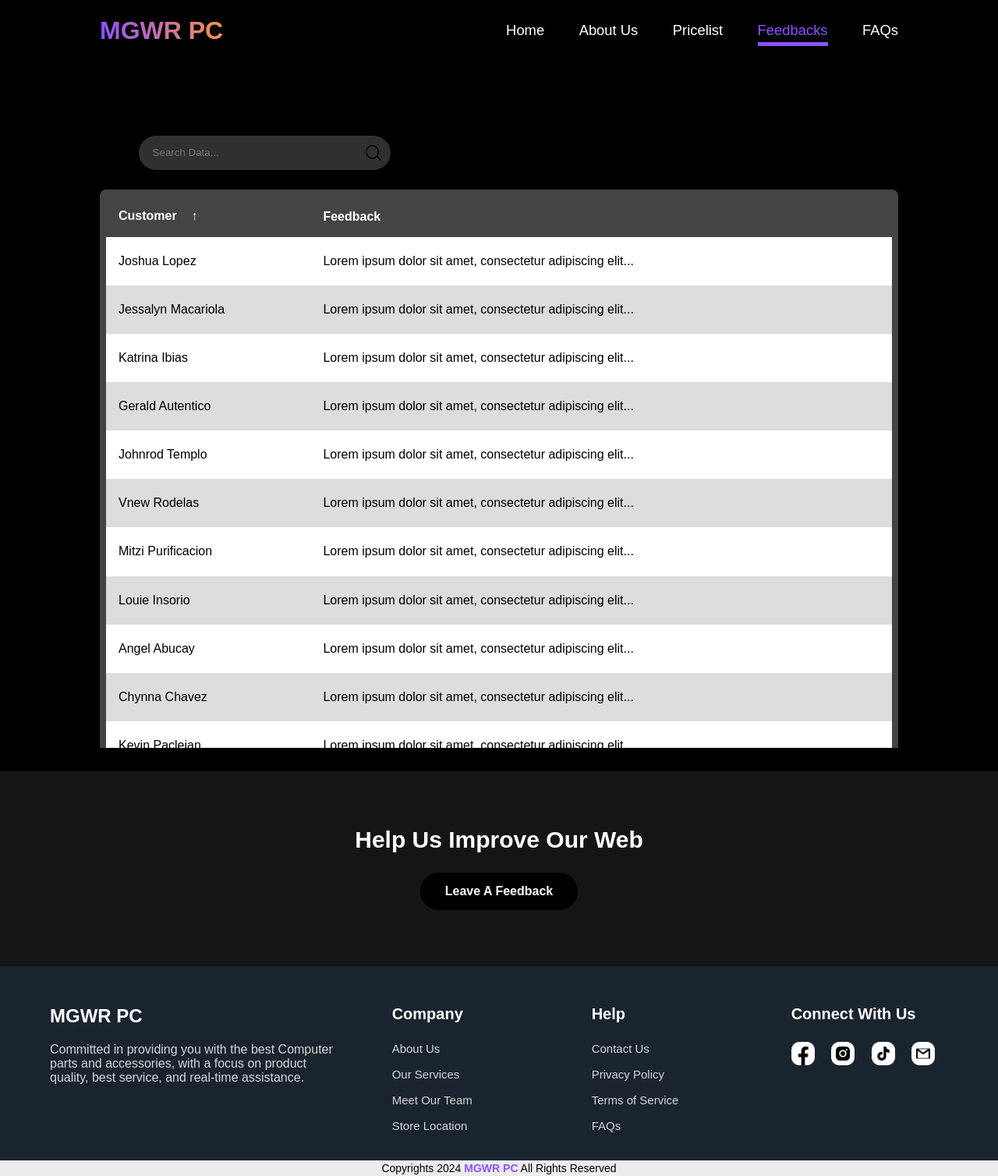
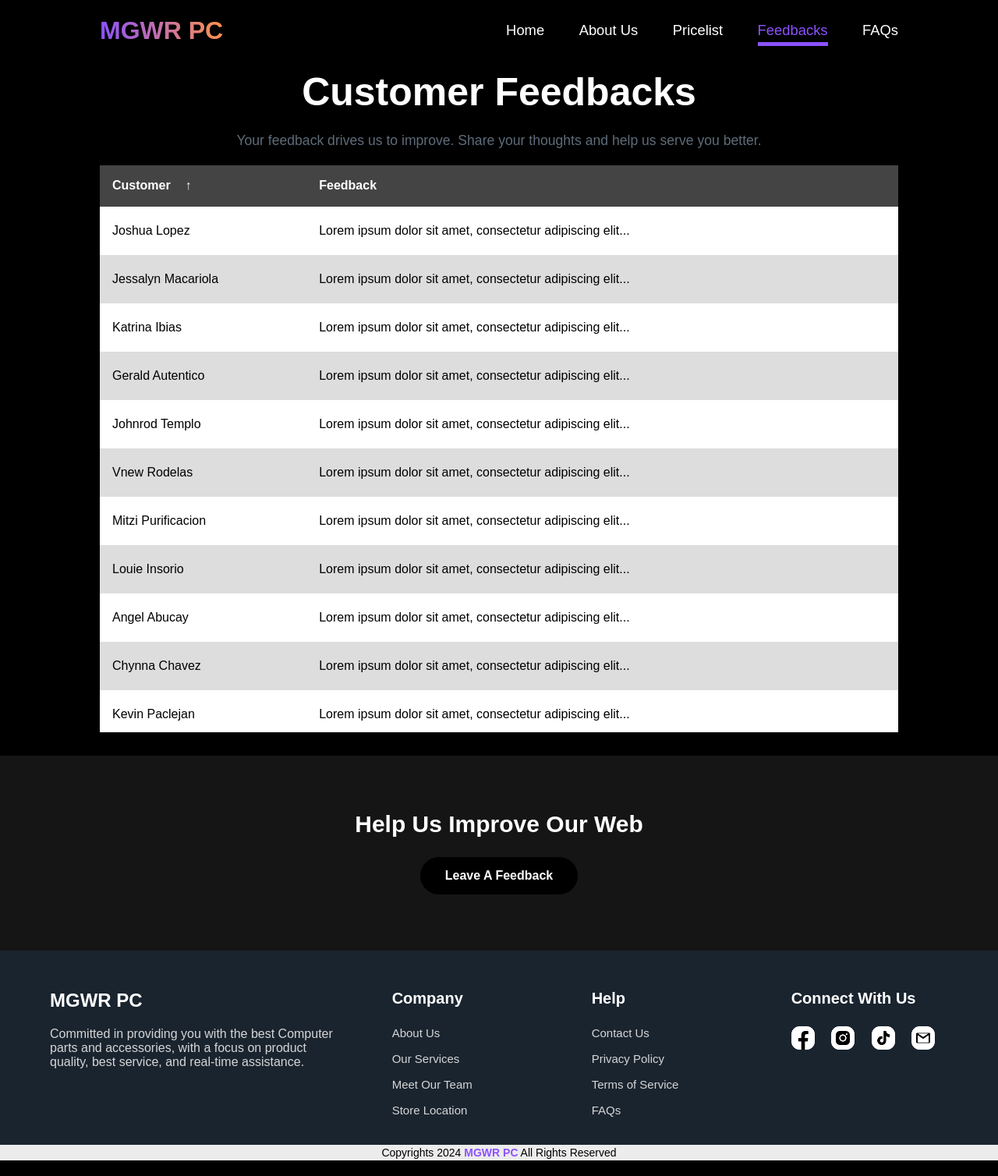
Before and after one commit to MACARIOLA/MGRW-PC-Draft, a PHP site: page /feedback.html in a window 1280 px wide. Shown: the whole page at 78% size. Run offline with PHP 8.4, Linux system fonts and the light colour scheme; some libraries are stand-ins or nearby versions; some web fonts are replaced.

Commit message:
Update feedbacks.css

```diff
--- a/css/feedbacks.css
+++ b/css/feedbacks.css
@@ -14,7 +14,7 @@
     --white2: #F2EFEB;
     --white3: #dddddd;
     --paracolor: #5e6c79;
-	--yellow: #FFBD13;
+    --yellow: #FFBD13;
 }
 
 
@@ -23,11 +23,9 @@
     FEEDBACK
 ------------- */
 .table {
-    margin-top: 20px;
     width: 80%;
     height: 860px;
-    background-color: var(--black1);
-    box-shadow: 0 .4rem .8rem #0005;
+    background-color: transparent;
     overflow: hidden;
     justify-content: center !important;
     align-items: center;
@@ -42,15 +40,31 @@
     background-color: var(--black1);
     padding: .8rem 1rem;
     display: flex;
-    justify-content: space-between;
+    justify-content: center;
     align-items: center;
     color: var(--white1);
-    padding-left: 50px;
-    padding-right: 50px;
+    margin-bottom: 30px;
+    transition: 0.3s;
+    margin-top: -100px;
 }
 
 h1 {
-    font-size: 60px;
+    padding-top: 110px;
+    font-size: 3em;
+    color: var(--white1);
+    text-align: center;
+    max-width: 700px;
+    margin: auto auto 20px;
+    margin-top: -100px;
+}
+
+.sentence1 {
+    text-align: center;
+    color: var(--paracolor);
+    font-size: 1.1rem;
+    line-height: 1.5em;
+    max-width: 700px;
+    margin: auto auto 20px;
 }
 
 .table__header .input-group {
@@ -58,11 +72,11 @@ h1 {
     height: 100%;
     background-color: var(--black3);
     padding: 0 .8rem;
-    border-radius: 2rem;
     display: flex;
     justify-content: center;
     align-items: center;
     transition: .2s;
+    display: none;
 }
 
 .table__header .input-group:hover {
@@ -89,27 +103,22 @@ h1 {
     max-height: calc(89% - 1.6rem);
     background-color: var(--white3);
     margin: .8rem auto;
-    border: 8px solid var(--gray3);
-    border-radius: .5rem;
-    overflow: auto;
+    border-top: 8px solid var(--gray3);
+    border-left: 8px solid var(--gray3);
+    border-bottom: 61px solid var(--gray3);
     overflow: overlay;
 }
 
 .table__body td:first-child {
     width: 10%;
-}
-
-.table__body td:first-child {
     padding: 1rem;
 }
 
 .table__body td:nth-child(2) {
     width: 30%;
+    padding: 1rem;
 }
 
-.table__body td:nth-child(2) {
-    padding: 1rem;
-}
 
 .table__body::-webkit-scrollbar{
     width: 0.5rem;
@@ -247,7 +256,19 @@ thead th.active,tbody td.active {
 
 @media (max-width: 1700px) {
     h1 {
-        font-size: 40px;
+        font-size: 50px;
+    }
+
+    .table__body {
+        width: 100%;
+        max-height: calc(89% - 1.6rem);
+        background-color: var(--white3);
+        margin: .8rem auto;
+        border-top: 0;
+        border-left: 0;
+        border-bottom: 0;
+        overflow: auto;
+        overflow: overlay;
     }
 }
 
@@ -259,13 +280,13 @@ thead th.active,tbody td.active {
     }
 
     h1 {
-        font-size: 30px;
+        font-size: 40px;
     }
 }
 
 @media (max-width: 1000px) {
     h1 {
-        font-size: 20px;
+        font-size: 30px;
     }
 
     .table__header .input-group:hover {
@@ -277,6 +298,10 @@ thead th.active,tbody td.active {
     tbody tr td img {
         transition: .2s ease-in-out;
         text-align: left;
+    }
+
+    thead th span.icon-arrow {
+        display: none;
     }
 }
 
```
